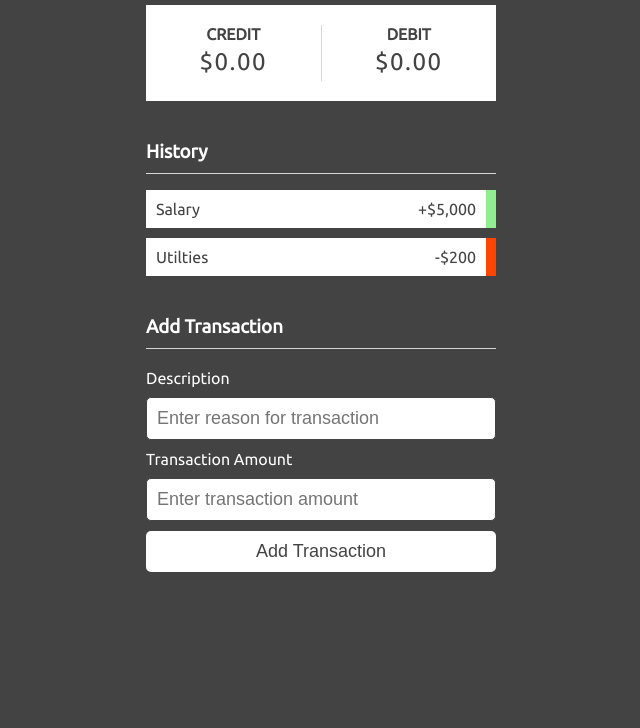
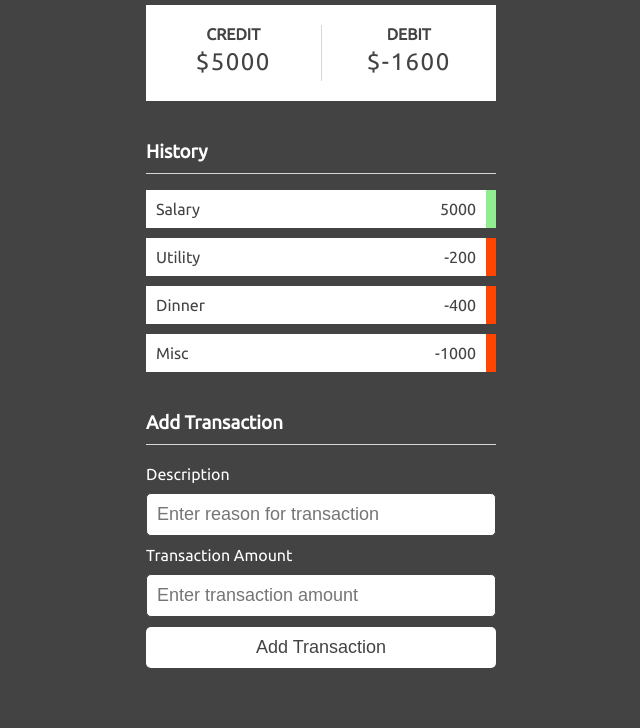
Before and after one commit to Hunaid-Memon/expenseTrackerApp, a plain HTML site: page index.html in a window 1280 px wide. Shown: the part 168-896 px from the top of the page, without its empty margins (319-959 px from the left). Before the commit the page ends 800 px from the top, so only its background shows below. Drawn offline with Linux system fonts and the light colour scheme.

Commit message:
Updated JS
JS Created

```diff
--- a/index.html
+++ b/index.html
@@ -11,21 +11,21 @@
     <h2>Expense Tracker</h2>
     <div class="container">
         <h4>Account Balance</h4>
-        <h1 id="balance">$0.00</h1>
+        <h1 id="balance"></h1>
         <div class="credit-debit-container">
             <div>
                  <h4>Credit</h4>
-                 <p id="money-credit" class="money credit">$0.00</p>
+                 <p id="money-credit" class="money credit"></p>
             </div>
             <div>
                 <h4>Debit</h4>
-                <p id="money-debit" class="money debit">$0.00</p>
+                <p id="money-debit" class="money debit"></p>
            </div>
         </div>
         <h3>History</h3>
         <ul class="list" id="list">
-            <li class="credit">Salary <span>+$5,000</span> <button class="delete-btn">X</button> </li>
-            <li class="debit">Utilties <span>-$200</span> <button class="delete-btn">X</button> </li>
+            <!-- <li class="credit">Salary <span>+$5,000</span> <button class="delete-btn">X</button> </li>
+            <li class="debit">Utilties <span>-$200</span> <button class="delete-btn">X</button> </li> -->
         </ul>
         <!-- Form to add new transaction -->
         <h3>Add Transaction</h3>
--- a/script.js
+++ b/script.js
@@ -0,0 +1,88 @@
+const balance = document.getElementById('balance');
+const moneyCredit = document.getElementById('money-credit');
+const moneyDebit = document.getElementById('money-debit');
+const list = document.getElementById('list');
+const form = document.getElementById('add-form');
+const reason = document.getElementById('reason');
+const amount = document.getElementById('amount');
+
+const Transactions = [
+    { id: 1, reason: 'Salary', amount: 5000 },
+    { id: 2, reason: 'Utility', amount: -200 },
+    { id: 3, reason: 'Dinner', amount: -400 },
+    { id: 4, reason: 'Misc', amount: -1000 }
+]
+
+
+
+let transactions = Transactions;
+// let transactions = localStorage.setItem('transactions', Transactions);
+
+// Function to display transaction in DOM - History Section
+function displayTransactions(transaction) {
+    const type = transaction.amount > 0 ? '+' : '-';
+    const transactionLI = document.createElement('li');
+    transactionLI.classList.add(transaction.amount > 0 ? 'credit' : 'debit');
+    transactionLI.innerHTML = `
+        ${transaction.reason} <span>${transaction.amount}</span>
+        <button class="delete-btn" onclick='deleteTransaction(${transaction.id})' >X</button>
+    `;
+    list.appendChild(transactionLI)
+};
+
+// Function to update all balances
+function updateBalance() {
+    const transactionAmounts = transactions.map(transaction => transaction.amount);
+    const totalBalance = transactionAmounts.reduce((acc, amount) => (acc += amount), 0);
+    const creditBalance = transactionAmounts
+        .filter(amount => amount > 0)
+        .reduce((acc, amount) => (acc += amount), 0);
+    const debitBalance = transactionAmounts
+        .filter(amount => amount < 0)
+        .reduce((acc, amount) => (acc += amount), 0);
+    console.log(totalBalance);
+    moneyCredit.innerText = `$${creditBalance}`
+    moneyDebit.innerText = `$${debitBalance}`
+    balance.innerText = `$${totalBalance}`
+};
+
+function createID() {
+    return Math.floor(Math.random() * 100000000000);
+}
+
+function addTransaction(e) {
+    e.preventDefault();
+    console.log(reason.value);
+    if (reason.value.trim() === '' || amount.value.trim() === '') {
+        alert('Please provide a valid reason and transaction amount')
+    } else {
+        const transaction = {
+            id: createID(),
+            reason: reason.value,
+            amount: +amount.value
+        }
+        transactions.push(transaction);
+        displayTransactions(transaction);
+        updateBalance();
+        reason.value = '';
+        amount.value = '';
+    }
+}
+
+// Function to delete the transaction
+
+function deleteTransaction(id) {
+    transactions = transactions.filter(transaction => transaction.id !== id);
+    init();
+}
+
+// Function to initialize the Application
+function init() {
+    list.innerHTML = '';
+    transactions.forEach(displayTransactions);
+    updateBalance();
+}
+
+form.addEventListener('submit', addTransaction)
+
+init();
--- a/style.css
+++ b/style.css
@@ -139,3 +139,7 @@ input {
     cursor: pointer;
     color: #434343;
 }
+
+/* .btn:focus{
+    transform: scale(0.95);
+} */
```
